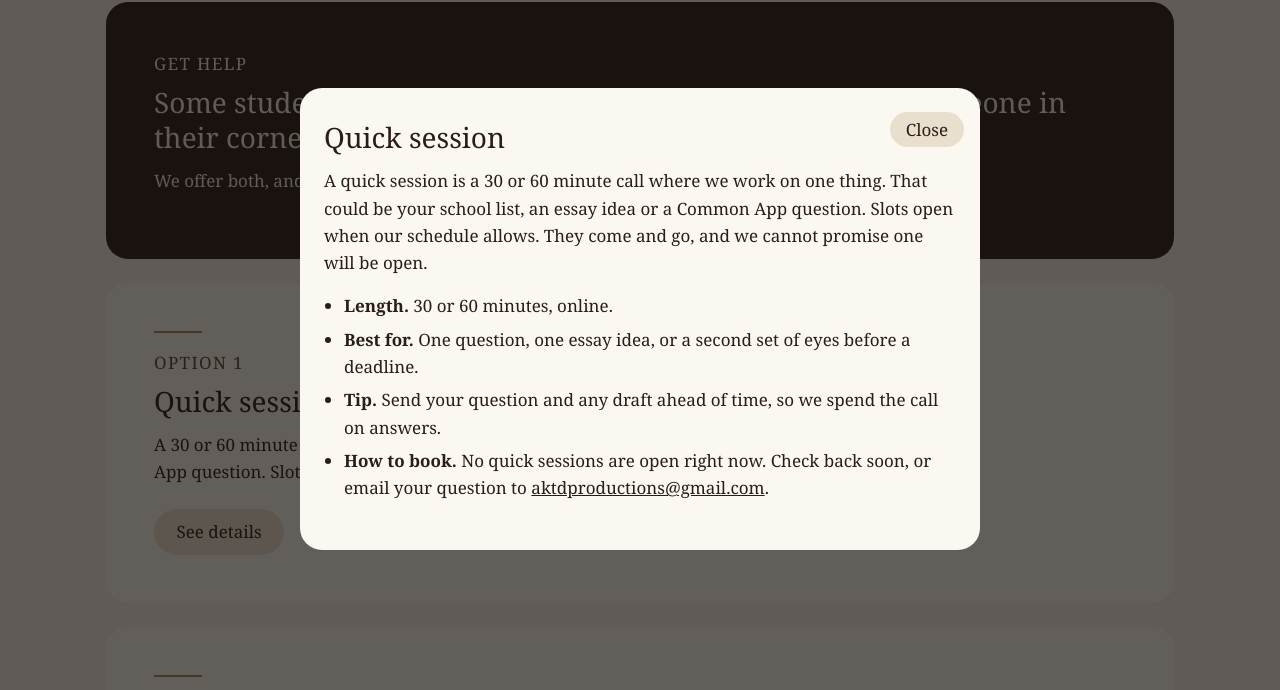
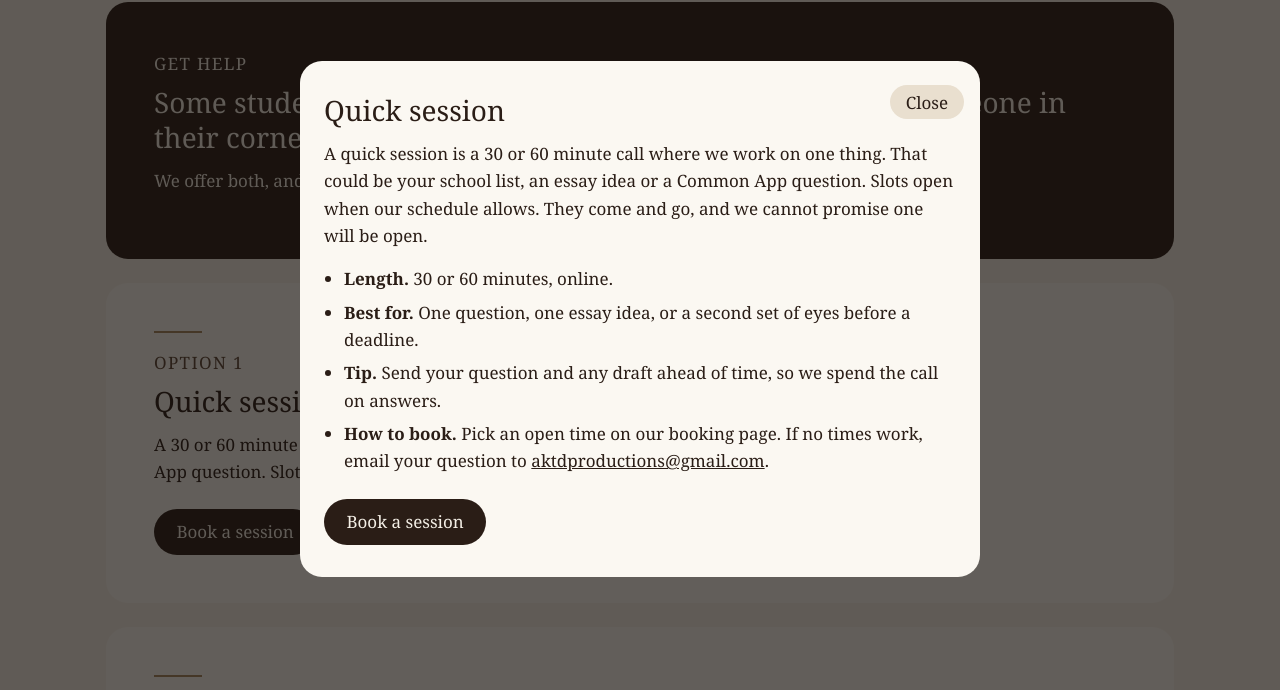
Before and after one commit to alvinktd/Project-Access, a plain HTML site: page get-help.html in a window 1280 px wide. Both pictures are taken after a click on the button "See details". Shown: the part 81-771 px from the top of the page. Drawn offline with Linux system fonts and the light colour scheme.

Commit message:
Add quick session booking link

```diff
--- a/get-help.html
+++ b/get-help.html
@@ -43,6 +43,7 @@
         <p>A 30 or 60 minute call on one thing, like your school list, an essay idea or a Common App question. Slots open when our schedule allows.</p>
       </div>
       <div class="actions">
+        <a class="button" href="https://calendar.app.google/EmgDExhSWrjUqGzA6" target="_blank" rel="noopener">Book a session</a>
         <button class="button button-light open-modal" type="button" aria-haspopup="dialog" aria-controls="quick-session">See details</button>
       </div>
     </section>
@@ -97,8 +98,11 @@
       <li><strong>Length.</strong> 30 or 60 minutes, online.</li>
       <li><strong>Best for.</strong> One question, one essay idea, or a second set of eyes before a deadline.</li>
       <li><strong>Tip.</strong> Send your question and any draft ahead of time, so we spend the call on answers.</li>
-      <li><strong>How to book.</strong> No quick sessions are open right now. Check back soon, or email your question to <a href="mailto:aktdproductions@gmail.com">aktdproductions@gmail.com</a>.</li>
+      <li><strong>How to book.</strong> Pick an open time on our booking page. If no times work, email your question to <a href="mailto:aktdproductions@gmail.com">aktdproductions@gmail.com</a>.</li>
     </ul>
+    <div class="actions">
+      <a class="button" href="https://calendar.app.google/EmgDExhSWrjUqGzA6" target="_blank" rel="noopener">Book a session</a>
+    </div>
   </dialog>
 
   <dialog id="cohort" aria-labelledby="cohort-title">
```
